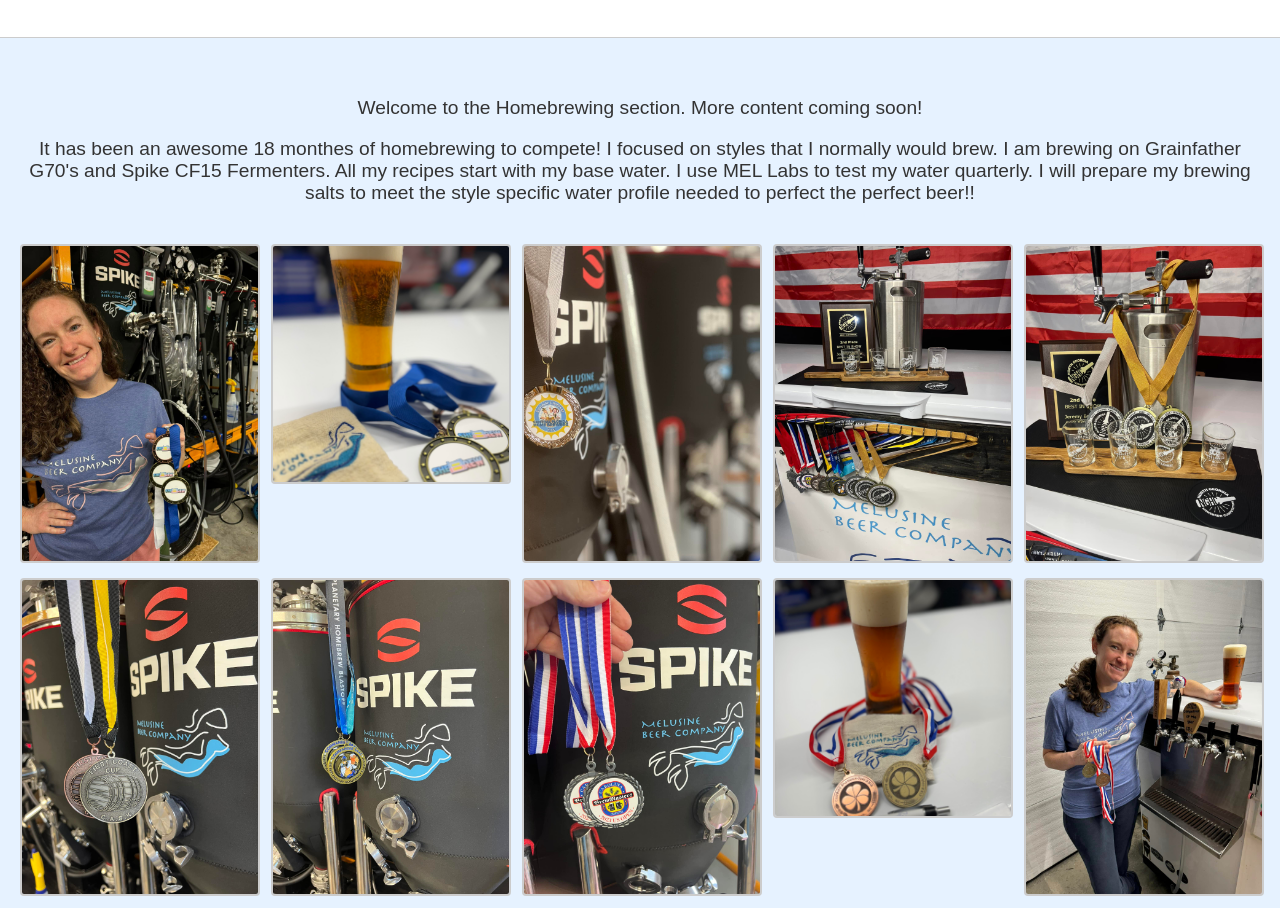
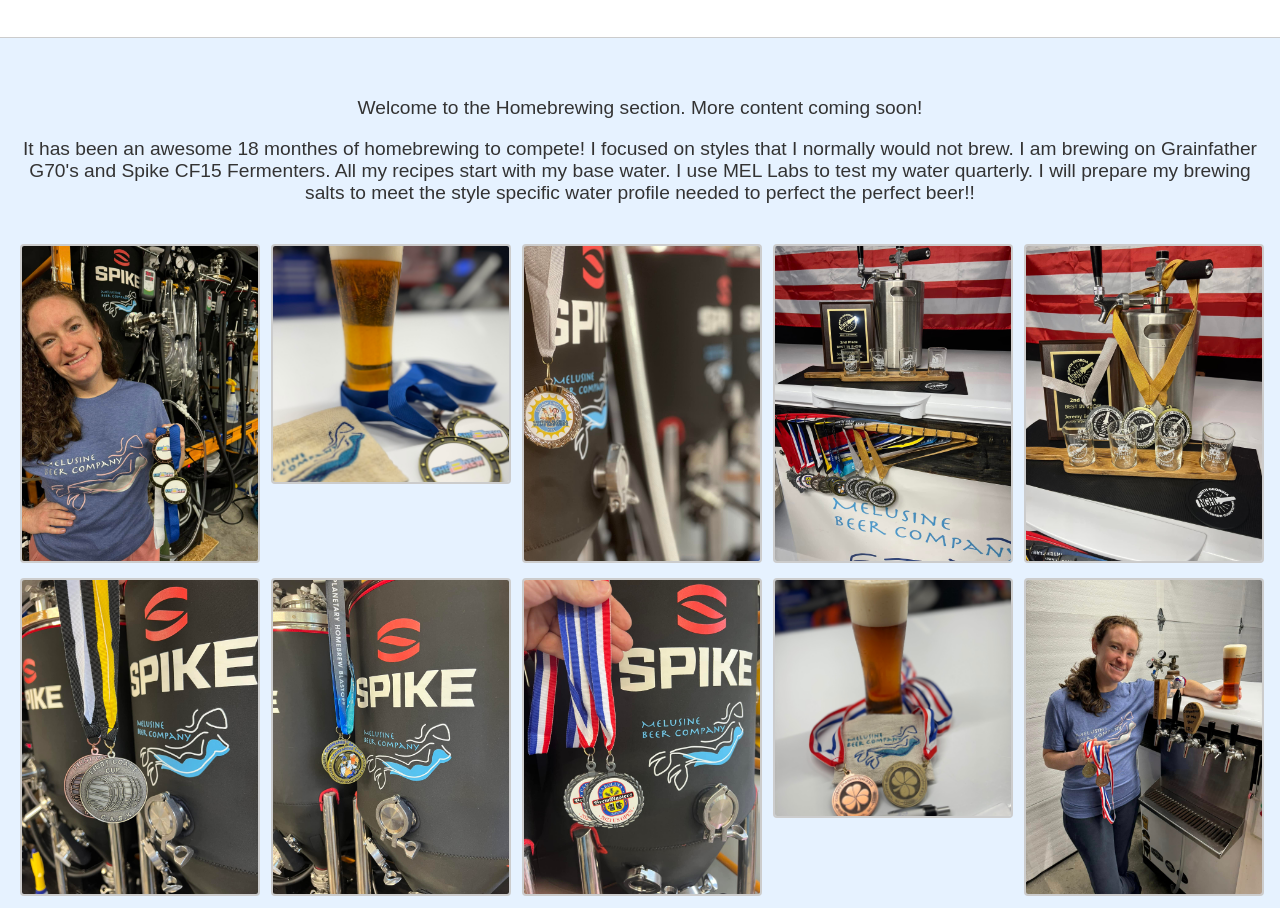
Before and after one commit to melusinebeerco-collab/brews-bubbles-borders, a plain HTML site: page homebrewing.html in a window 1280 px wide. Shown: the part 1180-2088 px from the top of the page. Drawn offline with Linux system fonts and the light colour scheme.

Commit message:
Update homebrewing.html

```diff
--- a/homebrewing.html
+++ b/homebrewing.html
@@ -98,7 +98,7 @@
 
   <div class="content">
     <p>Welcome to the Homebrewing section. More content coming soon!</p>
-    <p>It has been an awesome 18 monthes of homebrewing to compete! I focused on styles that I normally would brew. I am brewing on Grainfather G70's and Spike CF15 Fermenters. All my recipes start with my base water. I use MEL Labs to test my water quarterly. I will prepare my brewing salts to meet the style specific water profile needed to perfect the perfect beer!!</p>
+    <p>It has been an awesome 18 monthes of homebrewing to compete! I focused on styles that I normally would not brew. I am brewing on Grainfather G70's and Spike CF15 Fermenters. All my recipes start with my base water. I use MEL Labs to test my water quarterly. I will prepare my brewing salts to meet the style specific water profile needed to perfect the perfect beer!!</p>
 
     <div class="gallery">
       <!-- 42 images -->
```
